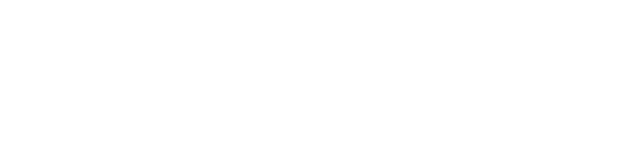
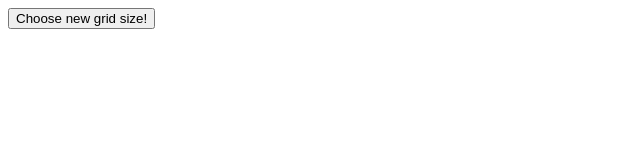
Before and after one commit to elmatze/Project-Etch-A-Sketch, a plain HTML site: page index.html in a window 1280 px wide. Shown: the whole page, without its empty margins (0-640 px from the left). Drawn offline with Linux system fonts and the light colour scheme.

Commit message:
Added new button with class: newGrid

```diff
--- a/index.html
+++ b/index.html
@@ -7,6 +7,7 @@
 
 </head>
 <body>
+    <button class="newGrid"> Choose new grid size! </button>
     <div class="father">
 
     </div>
```
